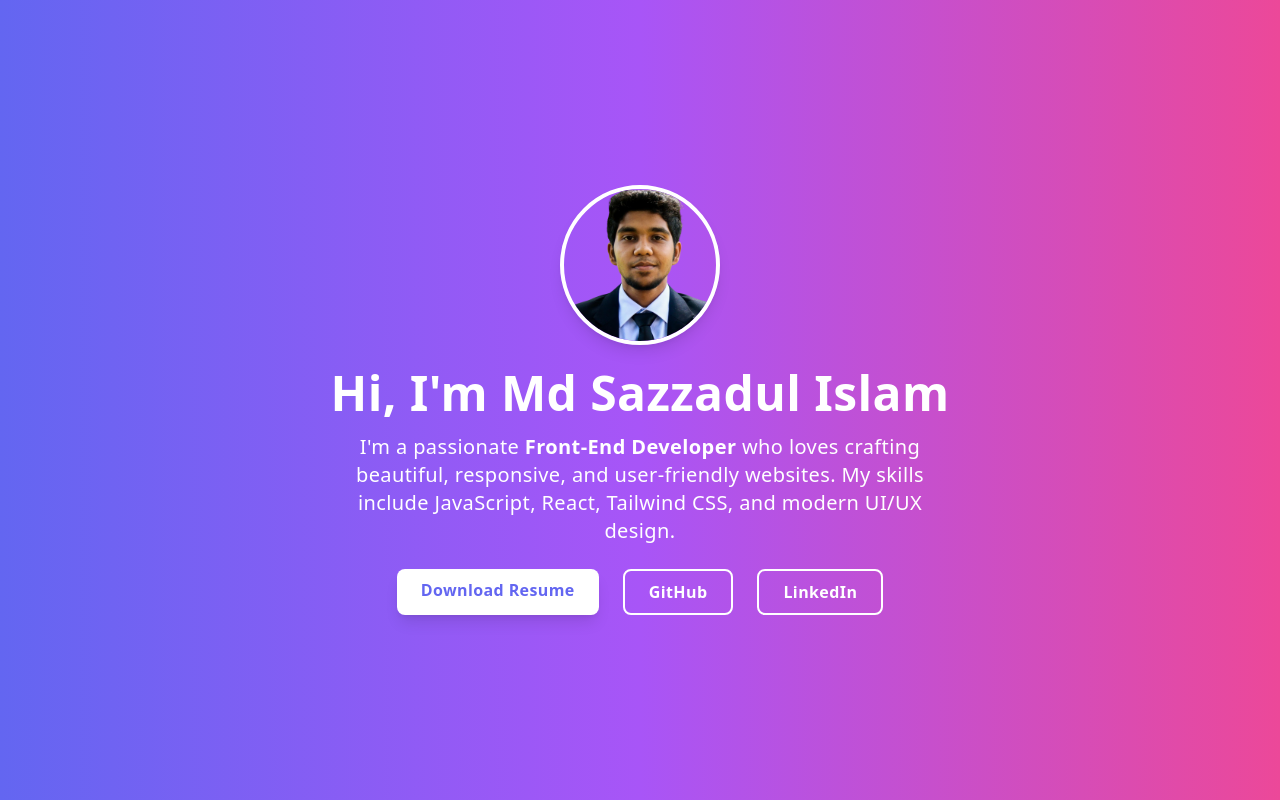
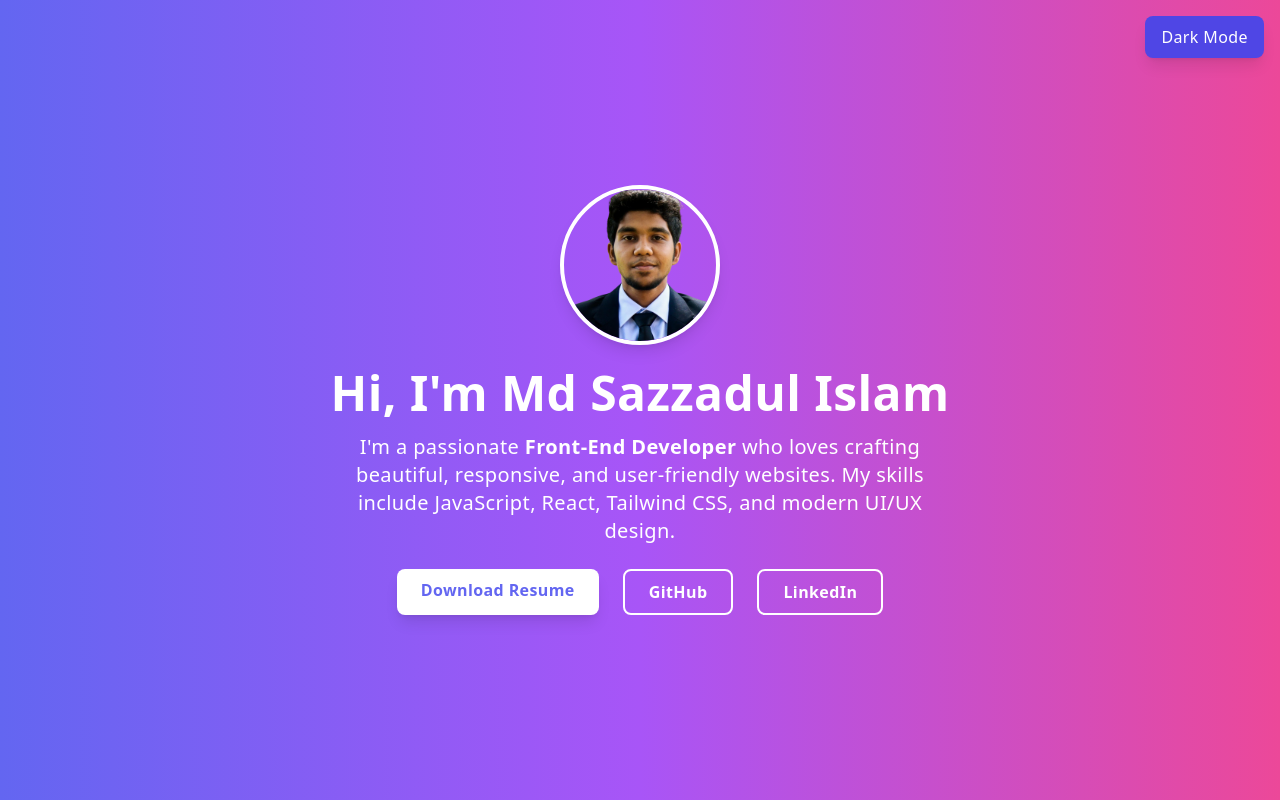
Before and after one commit to md-sazzadul/my-portfolio, a React (Vite) app: page / in a window 1280 px wide. Shown: the top 800 px of the page. Built offline with nearby package versions, Linux system fonts and the light colour scheme.

Commit message:
added theme toggle state

```diff
--- a/src/App.tsx
+++ b/src/App.tsx
@@ -1,3 +1,4 @@
+import { useEffect, useState } from "react";
 import AboutMe from "./components/AboutMe";
 import Contact from "./components/Contact";
 import Hero from "./components/Hero";
@@ -5,8 +6,27 @@ import Projects from "./components/Projects";
 import Skills from "./components/Skills";
 
 function App() {
+  const [darkMode, setDarkMode] = useState(false);
+
+  useEffect(() => {
+    const root = document.documentElement;
+    if (darkMode) {
+      root.classList.add("dark");
+    } else {
+      root.classList.remove("dark");
+    }
+  }, [darkMode]);
+
   return (
-    <div className="bg-gray-100 text-gray-900 font-sans leading-relaxed tracking-wide">
+    <div className="bg-gray-100 text-gray-900 dark:bg-gray-900 dark:text-gray-100 font-sans leading-relaxed tracking-wide">
+      <div className="fixed top-4 right-4 z-50">
+        <button
+          onClick={() => setDarkMode(!darkMode)}
+          className="bg-indigo-600 text-white py-2 px-4 rounded-lg shadow-lg hover:bg-indigo-700 transition"
+        >
+          {darkMode ? "Light Mode" : "Dark Mode"}
+        </button>
+      </div>
       <Hero />
       <Skills />
       <Projects />
```
